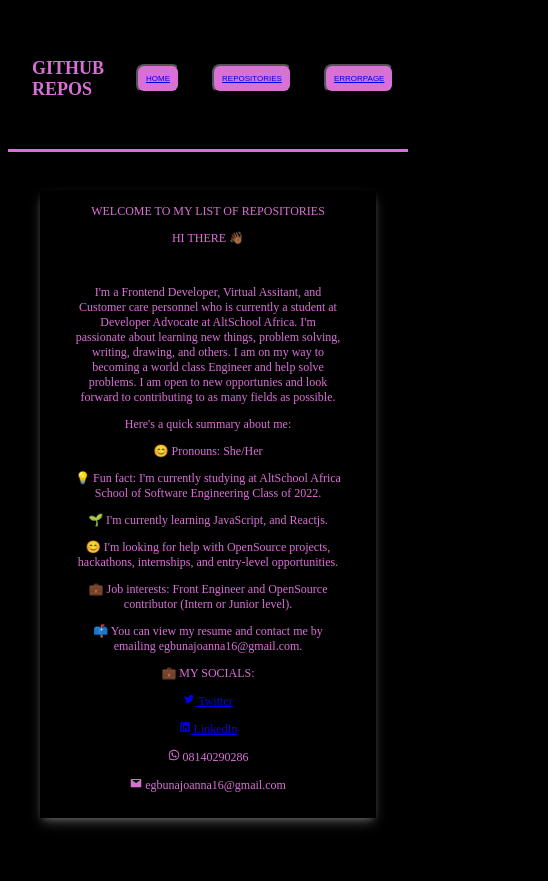
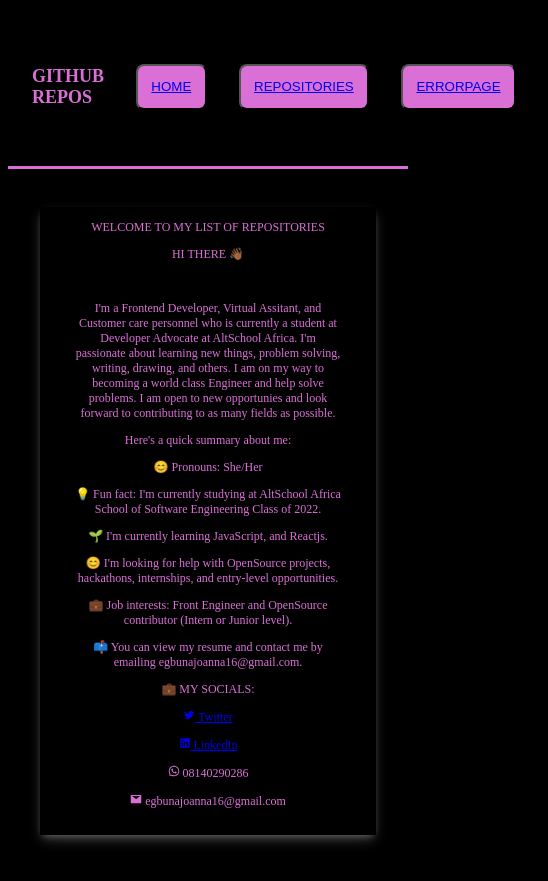
Before and after one commit to JoannaAmy/Exam-AltSchool-2, a React (Create React App) app: page /home in a window 390 px wide. Shown: the whole page, 548 px wide, since content can reach past the window. Built offline with nearby package versions, Linux system fonts and the light colour scheme.

Commit message:
more update

```diff
--- a/src/App.css
+++ b/src/App.css
@@ -18,12 +18,8 @@ body {
   }
   .navLink {
     padding: 0.3rem;
-    font-size: 0.5rem;
+    font-size: 0.4rem;
     display: flex;
-  }
-
-  .navButton {
-    font-size: 0.5rem;
   }
 }
 
```
